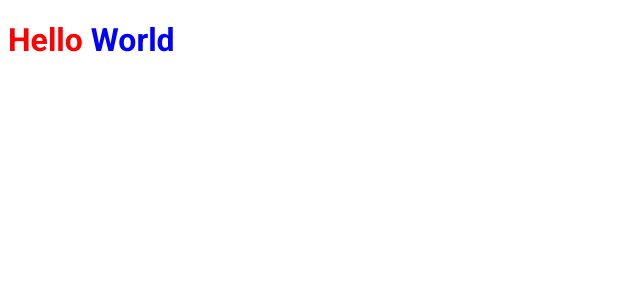
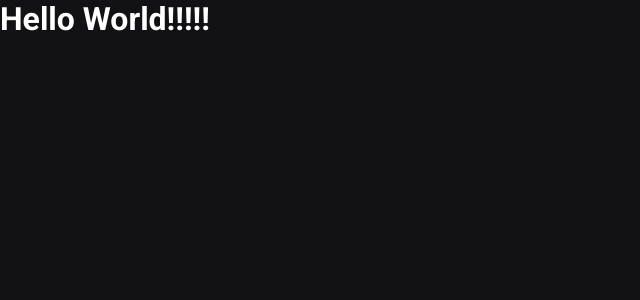
Before and after one commit to williamwhang/primeiro-projeto-next, a Next.js app: page / in a window 1280 px wide. Shown: the top 300 px of the page, without its empty margins (0-640 px from the left). Built offline with nearby package versions, Linux system fonts and the light colour scheme.

Commit message:
Denfinido alguns estilos globais

```diff
--- a/src/pages/_app.tsx
+++ b/src/pages/_app.tsx
@@ -1,4 +1,6 @@
 import { AppProps } from 'next/app'
+
+import '../styles/global.scss';
 
 function MyApp({ Component, pageProps }: AppProps) {
   return <Component {...pageProps} />
--- a/src/pages/index.tsx
+++ b/src/pages/index.tsx
@@ -1,6 +1,4 @@
 import Head from 'next/head';
-
-import styles from '../styles/home.module.scss'
 
 export default function Home() {
   return (
@@ -8,8 +6,8 @@
       <Head>
         <title>Início | ig.news</title>
       </Head>
-      <h1 className={styles.title}>
-        Hello <span>World </span>
+      <h1>
+        Hello World!!!!!
       </h1>
     </>
   )
--- /dev/null
+++ b/src/styles/global.scss
@@ -0,0 +1,46 @@
+* {
+  margin: 0;
+  padding: 0;
+  box-sizing: border-box;
+}
+
+:root {
+  --white: #FFFFFF;
+
+  --gray-100: #e1e1e6;
+  --gray-300: #a8a8b3;
+  --gray-900: #121214;
+
+  --cyan-500: #61dafb;
+  --yellow-500: #eba417;
+}
+
+@media (max-width: 1080px) {
+  html {
+    font-size: 93.75%;
+  }
+}
+
+@media (max-width: 720px) {
+  html {
+    font-size: 87.5%;
+  }
+}
+
+body {
+  background-color: var(--gray-900);
+  color: var(--white);
+}
+
+body, input, textarea, select, button {
+  font: 400 1rem "Roboto", sans-serif;
+}
+
+button {
+  cursor: pointer;
+}
+
+a {
+  color: inherit;
+  text-decoration: none;
+}
--- a/src/styles/home.module.scss
+++ /dev/null
@@ -1,8 +0,0 @@
-.title {
-  color: red;
-  font-family: Roboto;
-
-  span {
-    color: blue;
-  }
-}
```
